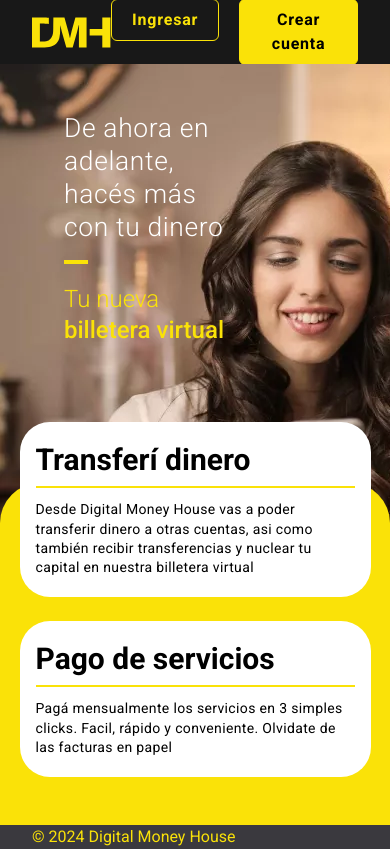
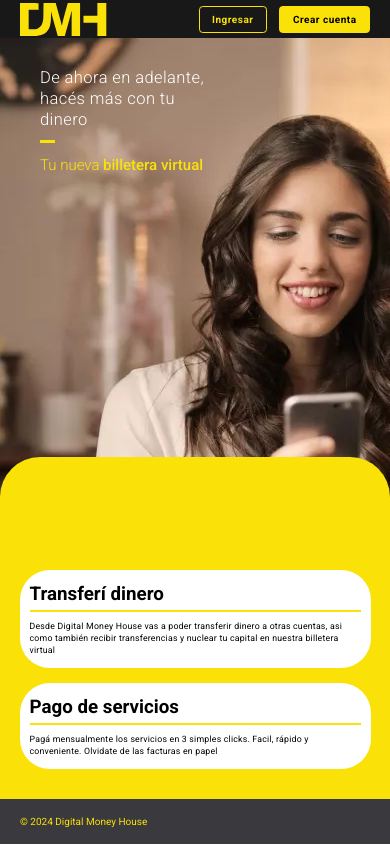
Before and after one commit to jonatanjmissora/nextjs-dmh-final, a Next.js app: page / in a window 390 px wide. Built offline with nearby package versions, Linux system fonts and the light colour scheme.

Commit message:
04-07 arreglando responsive

```diff
--- a/app/components/Home/HeroText.tsx
+++ b/app/components/Home/HeroText.tsx
@@ -1,7 +1,7 @@
 export default function HeroText() {
   return (
-    <div className="absolute left-16 top-12 w-[180px] sm:top-20 sm:w-[460px] 2xl:w-[27vw] 2xl:top-32 xl:top-30 xl:w-[30vw]">
-      <p className="font-light text-white text-[1.65rem] leading-tight tracking-wide sm:text-5xl xl:leading-none 2xl:text-6xl">
+    <div className="absolute left-16 top-12 w-[180px] sm:top-20 sm:w-[460px] xl:top-24 xl:w-[29vw] 2xl:w-[27vw] 2xl:top-32">
+      <p className="font-light text-white text-[1.65rem] leading-tight tracking-wide sm:text-5xl xl:leading-none xl:text-[3.25rem]">
         De ahora en adelante, hacés más con tu dinero
       </p>
       <div className='h-1 w-6 bg-primary mt-4 block sm:hidden xl:hidden'></div>
--- a/app/components/Home/HomeContent.tsx
+++ b/app/components/Home/HomeContent.tsx
@@ -18,11 +18,17 @@ export default function HomeContent() {
 
 export const HeroCard = ({ title, content }: { title: string, content: string }) => {
   return (
-    <article className="self-center xl:self-stretch w-[90%] xl:w-[37vw] sm:w-[630px] xl:p-6 sm:p-8 p-4 py-5 rounded-[30px] bg-white">
-      <p className="text-3xl xl:text-[2.5vw] sm:text-[2.6rem] font-bold border-b-2 border-primary pb-2">
+    <article className="self-center w-[90%] p-4 py-5 rounded-[30px] bg-white
+    sm:w-[630px] sm:p-8
+    xl:self-stretch xl:w-[37vw] xl:p-12">
+      <p className="text-3xl font-bold border-b-2 border-primary pb-2
+      sm:text-[2.6rem]
+      xl:text-[2.2vw]">
         {title}
       </p>
-      <p className="tracking-wide text-sm xl:text-[1.5vw] sm:text-xl leading-snug pt-3">{content}</p>
+      <p className="tracking-wide text-sm leading-snug pt-3
+      sm:text-xl
+      xl:text-[1.5vw]  ">{content}</p>
     </article>
   );
 };
--- a/app/components/Home/ResponsiveBG.tsx
+++ b/app/components/Home/ResponsiveBG.tsx
@@ -30,7 +30,7 @@ export default function ResponsiveBG() {
       />
 
       <Image
-        className="xl:hidden ms:hidden block object-cover"
+        className="xl:hidden sm:hidden block object-cover"
         src={movilBG}
         alt="imagen del hero"
         quality={100}
@@ -39,7 +39,7 @@ export default function ResponsiveBG() {
         sizes="100vw"
         priority
         placeholder="blur"
-      />
+        />
     </>
   )
 }
--- a/app/components/Navbar.tsx
+++ b/app/components/Navbar.tsx
@@ -4,7 +4,7 @@ import Button from "./Button";
 
 export default function Navbar() {
   return (
-    <header className="h-nav flex justify-between items-center px-8 bg-my-black">
+    <header className="flex justify-between items-center px-8 bg-my-black h-[48px] xl:h-[56px]">
       <SVGLogo className="text-primary" />
       <nav className="flex gap-5">
         <Link href={"/login"} >
--- a/app/globals.css
+++ b/app/globals.css
@@ -1,3 +1,7 @@
 @tailwind base;
 @tailwind components;
 @tailwind utilities;
+
+html {
+    font-size: clamp(0.625rem, 1.119vw - 0.092rem, 1.25rem);
+}
--- a/tailwind.config.ts
+++ b/tailwind.config.ts
@@ -18,8 +18,8 @@ const config: Config = {
         'my-white': '#EEEAEA',
       },
       height: {
-        nav: '64px',
-        footer: '70px',
+        nav: '56px',
+        footer: '56px',
       },
     },
   },
```
